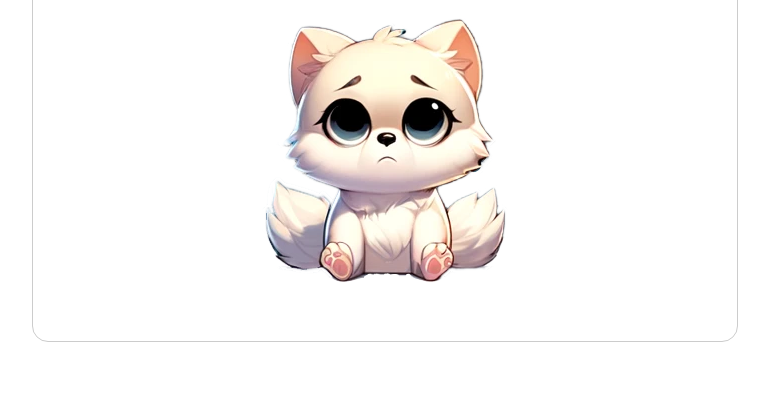
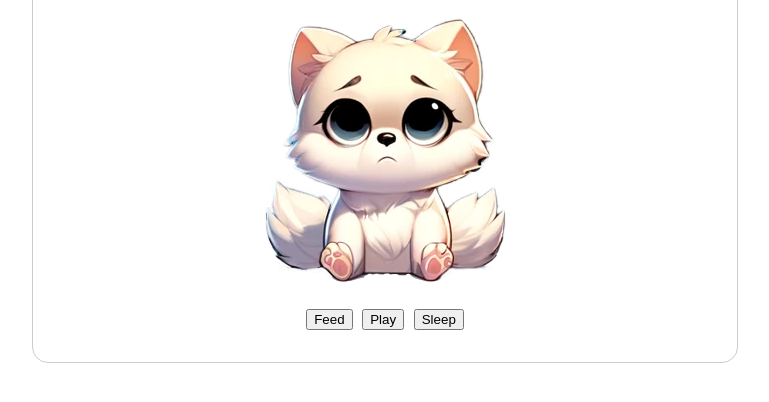
Before and after one commit to AnttiPerala/Introduction-to-Programming-2023, a plain HTML site: page objects/virtualPet/pet.html in a window 1280 px wide. Shown: the part 196-598 px from the top of the page, without its empty margins (255-1024 px from the left). Drawn offline with Linux system fonts and the light colour scheme.

Commit message:
css and html done

```diff
--- a/objects/virtualPet/pet.html
+++ b/objects/virtualPet/pet.html
@@ -21,6 +21,13 @@
 
         <img id="petImage" src="images/Fido/idle.png" alt="Virtual pet idle">
 
+        <div class="buttons">
+            <button id="feedButton">Feed</button>
+            <button id="playButton">Play</button>
+            <button id="sleepButton">Sleep</button>
+        </div>
+        <div id="messages"></div>
+
 
     </div><!-- close petContainer -->
 
--- a/objects/virtualPet/style.css
+++ b/objects/virtualPet/style.css
@@ -28,3 +28,7 @@ h1 {
     margin: 1rem auto;
     display: block;
 }
+
+.buttons {
+    text-align: center;
+}
```
